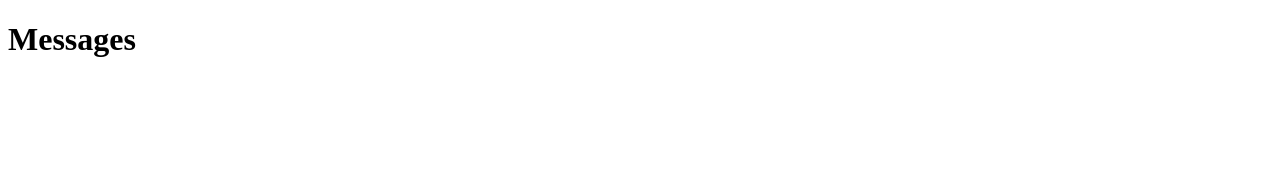
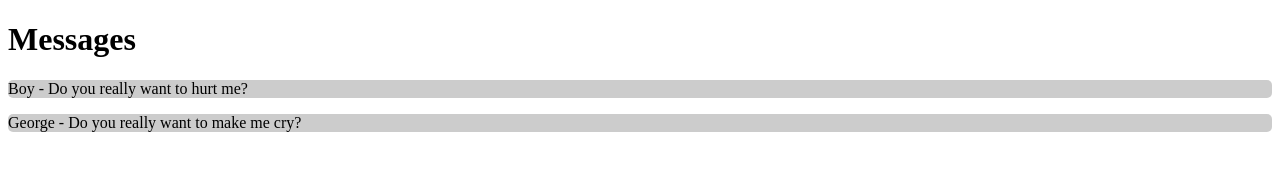
Before and after one commit to aschneer/comp20-aschneer, a plain HTML site: page messages/index.html in a window 1280 px wide. Drawn offline with Linux system fonts and the light colour scheme.

Commit message:
Finished coding XMLHttpRequest object behavior.  Populated page with JSON data.

```diff
--- a/messages/lab.js
+++ b/messages/lab.js
@@ -8,10 +8,19 @@ function callback()
 	// and HTML status code is "OKAY"...
 	if((xmlhttp.readyState == 4) && (xmlhttp.status == 200))
 	{
-		// Receive the response data from
-		// the XMLHttpRequest object and
-		// update the page with it.
-		receiveData = JSON
+		// Receive the JSON "string"
+		// (data object) from
+		// the XMLHttpRequest object.
+		var receiveData = JSON.parse(xmlhttp.responseText);
+		// Get div element where data should go.
+		var contentDiv = document.getElementById("messages");
+		// Parse data into components and display.
+		var displayData = "";
+		for (i = 0; i < receiveData.length; i++)
+		{
+			displayData += "<p>" + receiveData[i]['username'] + " - " + receiveData[i]["content"] + "</p>";
+		}
+		contentDiv.innerHTML = displayData;
 	}
 }
 
@@ -20,9 +29,11 @@ function callback()
 function parse()
 {
 	// Create XMLHttpRequest object.
+	// Exclude "var" so the object is global.
 	xmlhttp = new XMLHttpRequest();
 	// Define the type of request to
-	// send to the "server".
+	// send to the "server"; use
+	// asynchronous request.
 	xmlhttp.open("GET","./data.json",true);
 	// Define function to run when the
 	// ready-state of the XMLHttpRequest
@@ -31,41 +42,4 @@ function parse()
 	// Send the request defined in "open()"
 	// to the XMLHttpRequest object server.
 	xmlhttp.send();
-
-	try
-	{
-		// Run some code here, which may or may
-		// not work.
-
-		// This statement will "throw" the error
-		// to be caught in the error handler.
-		// Catch only runs if an exception
-		// is thrown.
-		if(ERRORCONDITION)
-		{
-			throw ERRORVALUE
-		}
-	}
-	// Use "error" here; it's a keyword.
-	catch(error)
-	{
-		// Handle errors here.
-		// Catch and suppress errors.
-
-		// The value of the "throw"
-		// is "caught" here and stored
-		// in the "error" argument.
-
-		// "error" can also be an object
-		// of which the member "message"
-		// contains the error message.
-	}
-	finally
-	{
-		// Code here will ALWAYS be executed
-		// regardless of whether or not an error
-		// occurred.
-	}
-	contentDiv = document.getElementById("messages");
-
 }
--- a/messages/style.css
+++ b/messages/style.css
@@ -1 +1,5 @@
-/* Your CSS here... */
+div#messages p
+{
+	background-color: rgba(0,0,0,0.2);
+	border-radius: 5px;
+}
```
